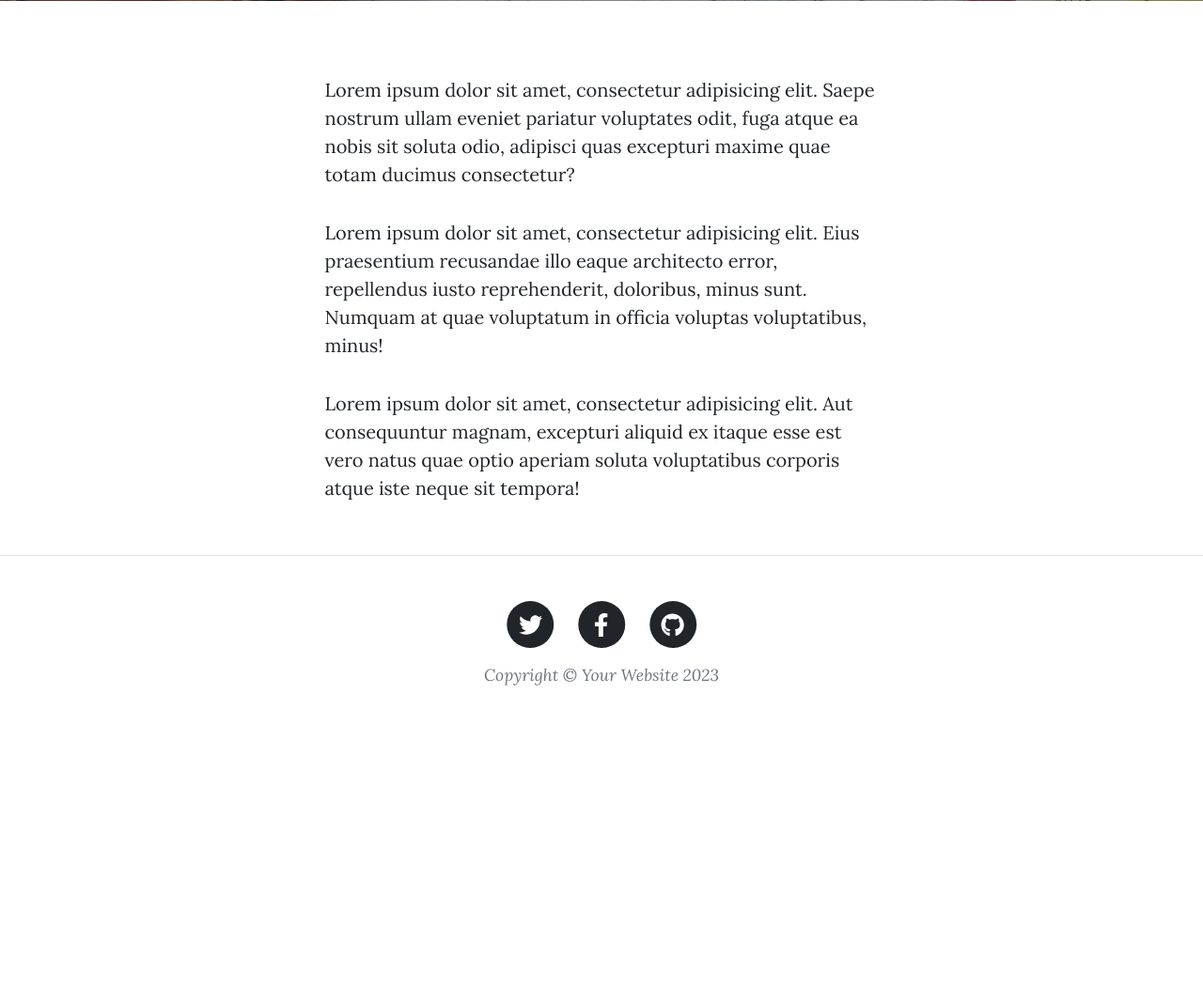
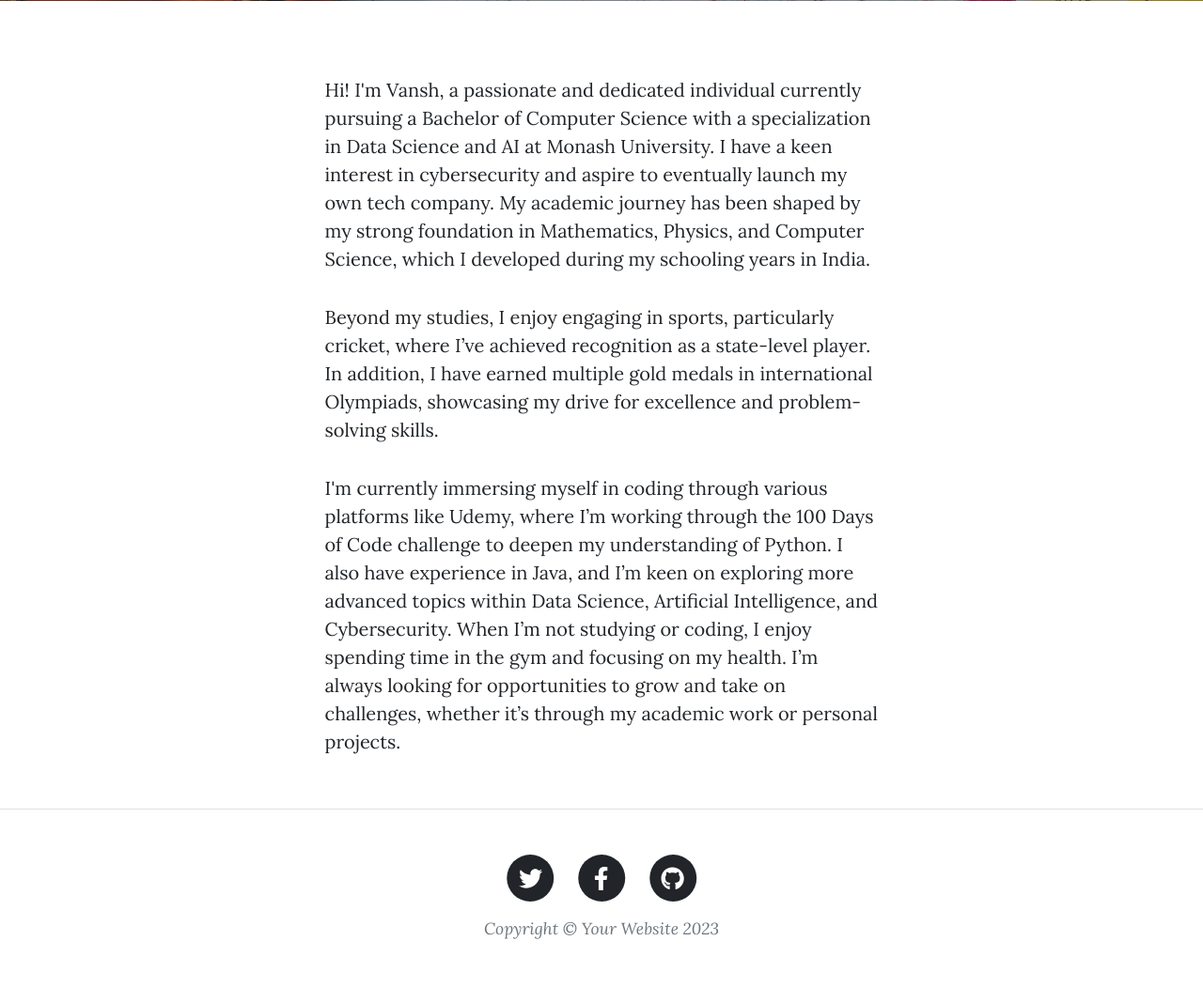
Before and after one commit to viole69/first-blog-project, a Flask app: page /about in a window 1280 px wide. Shown: the part 531-1582 px from the top of the page at 94% size. Before the commit the page ends 1261 px from the top, so only its background shows below. Run offline with Flask 3, Linux system fonts and the light colour scheme; some libraries are stand-ins or nearby versions.

Commit message:
initial commit

```diff
--- a/main.py
+++ b/main.py
@@ -15,10 +15,12 @@ from wtforms.validators import DataRequired, email
 from forms import CommentForm
 
 from forms import CreatePostForm
+import os
+from dotenv import load_dotenv
 
-
+load_dotenv()
 app = Flask(__name__)
-app.config['SECRET_KEY'] = '8BYkEfBA6O6donzWlSihBXox7C0sKR6b'
+app.config['SECRET_KEY'] =  os.environ.get('FLASK_KEY')
 ckeditor = CKEditor(app)
 Bootstrap5(app)
 
@@ -43,7 +45,7 @@ class LoginForm(FlaskForm):
 
 class Base(DeclarativeBase):
     pass
-app.config['SQLALCHEMY_DATABASE_URI'] = 'sqlite:///posts.db'
+app.config['SQLALCHEMY_DATABASE_URI'] = os.environ.get("DB_URI", "sqlite:///posts.db")
 db = SQLAlchemy(model_class=Base)
 db.init_app(app)
 
--- a/templates/about.html
+++ b/templates/about.html
@@ -22,22 +22,22 @@
     <div class="row gx-4 gx-lg-5 justify-content-center">
       <div class="col-md-10 col-lg-8 col-xl-7">
         <p>
-          Lorem ipsum dolor sit amet, consectetur adipisicing elit. Saepe
-          nostrum ullam eveniet pariatur voluptates odit, fuga atque ea nobis
-          sit soluta odio, adipisci quas excepturi maxime quae totam ducimus
-          consectetur?
+          Hi! I'm Vansh, a passionate and dedicated individual currently pursuing a
+          Bachelor of Computer Science with a specialization in Data Science and AI
+          at Monash University. I have a keen interest in cybersecurity and aspire to eventually
+          launch my own tech company. My academic journey has been shaped by my strong foundation
+          in Mathematics, Physics, and Computer Science, which I developed during my schooling years in India.
         </p>
         <p>
-          Lorem ipsum dolor sit amet, consectetur adipisicing elit. Eius
-          praesentium recusandae illo eaque architecto error, repellendus iusto
-          reprehenderit, doloribus, minus sunt. Numquam at quae voluptatum in
-          officia voluptas voluptatibus, minus!
+          Beyond my studies, I enjoy engaging in sports, particularly cricket, where I’ve
+          achieved recognition as a state-level player. In addition, I have earned multiple
+          gold medals in international Olympiads, showcasing my drive for excellence and
+          problem-solving skills.
         </p>
         <p>
-          Lorem ipsum dolor sit amet, consectetur adipisicing elit. Aut
-          consequuntur magnam, excepturi aliquid ex itaque esse est vero natus
-          quae optio aperiam soluta voluptatibus corporis atque iste neque sit
-          tempora!
+         I'm currently immersing myself in coding through various platforms like Udemy, where I’m working through the 100 Days of Code challenge to deepen my understanding of Python. I also have experience in Java, and I’m keen on exploring more advanced topics within Data Science, Artificial Intelligence, and Cybersecurity.
+
+When I’m not studying or coding, I enjoy spending time in the gym and focusing on my health. I’m always looking for opportunities to grow and take on challenges, whether it’s through my academic work or personal projects.
         </p>
       </div>
     </div>
```
